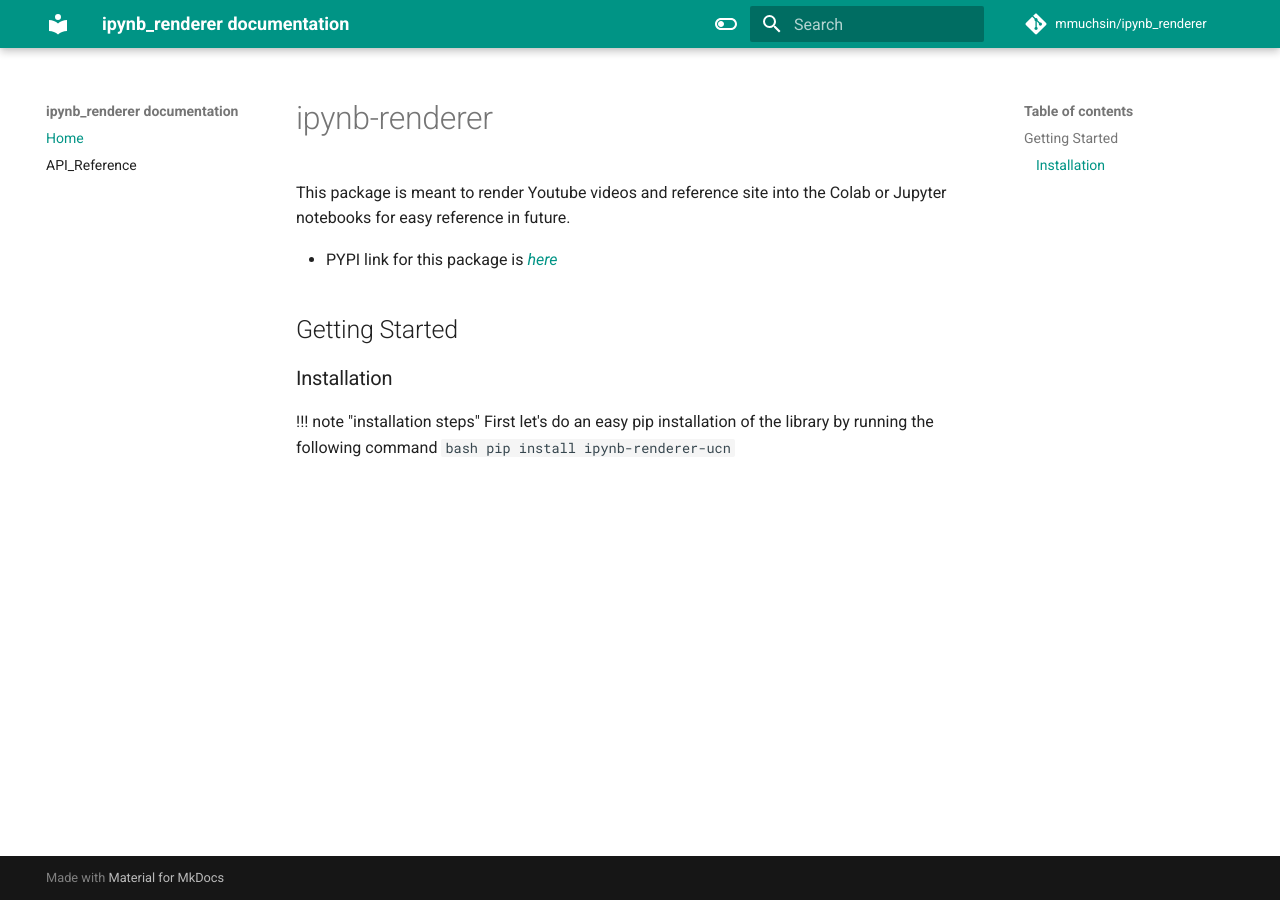
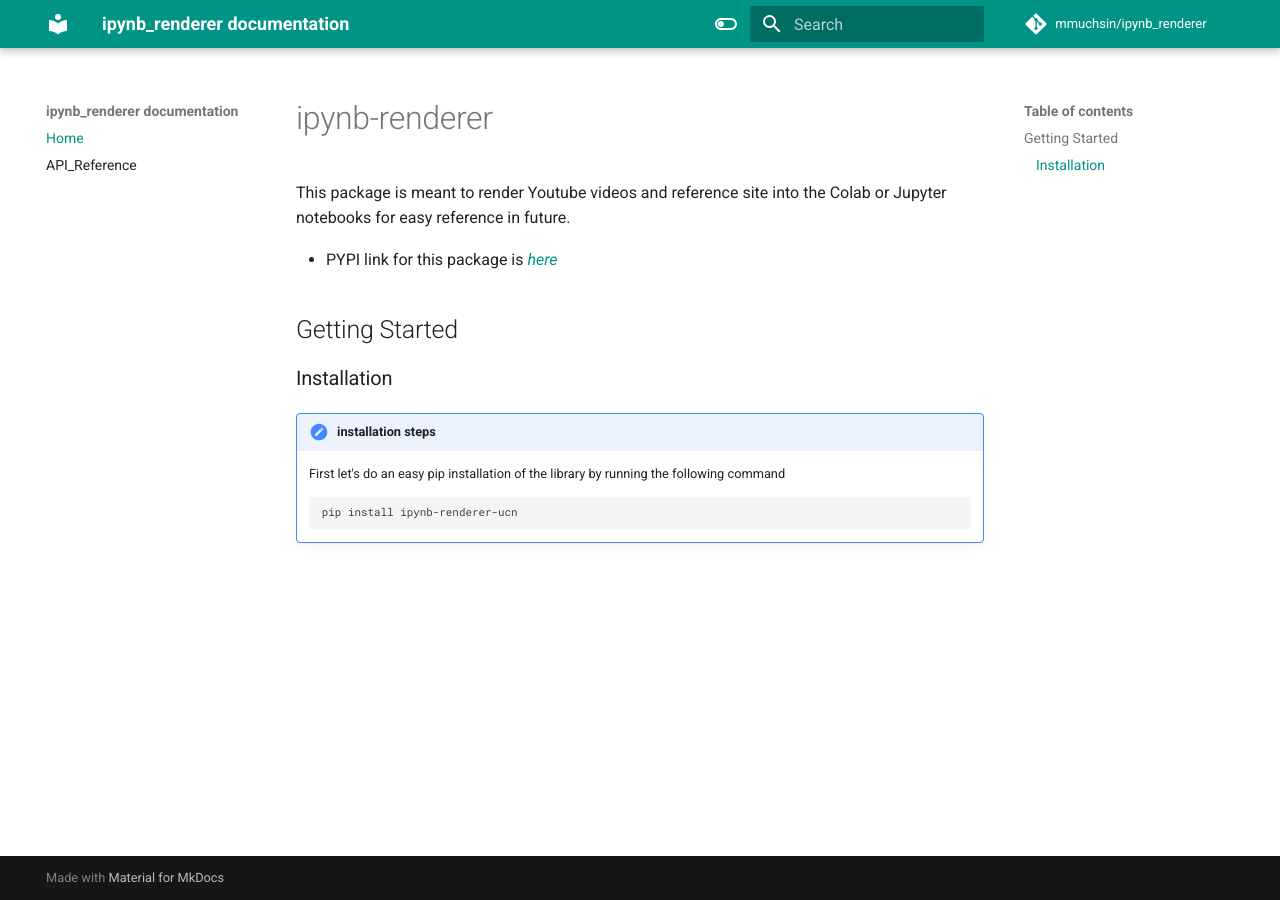
Before and after one commit to mmuchsin/ipynb-renderer, an MkDocs documentation site: the page built from docs/docs/index.md, in a window 1280 px wide. Built offline with MkDocs 1.6.1 and Material for MkDocs 9.7.7, drawn with Linux system fonts in a browser that asks for light colours; comment, search, counter and statistics services are not loaded.

Commit message:
add markdown extensions

```diff
--- a/docs/mkdocs.yml
+++ b/docs/mkdocs.yml
@@ -26,3 +26,16 @@ theme:
 
 plugins:
   - search
+
+markdown_extensions:
+  - pymdownx.highlight:
+      anchor_linenums: true
+  - pymdownx.inlinehilite
+  - pymdownx.snippets
+  - admonition
+  - pymdownx.arithmatex:
+      generic: true
+  - footnotes
+  - pymdownx.details
+  - pymdownx.superfences
+  - pymdownx.mark
```
